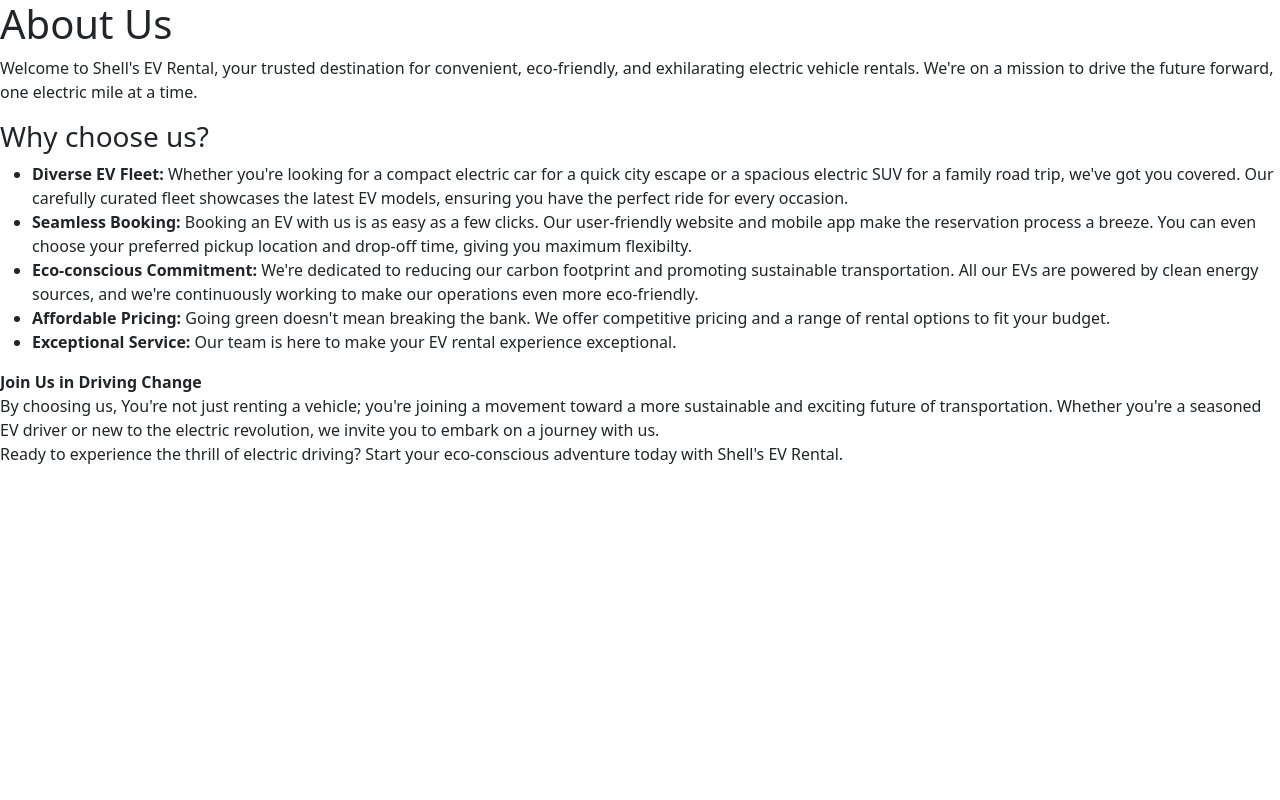
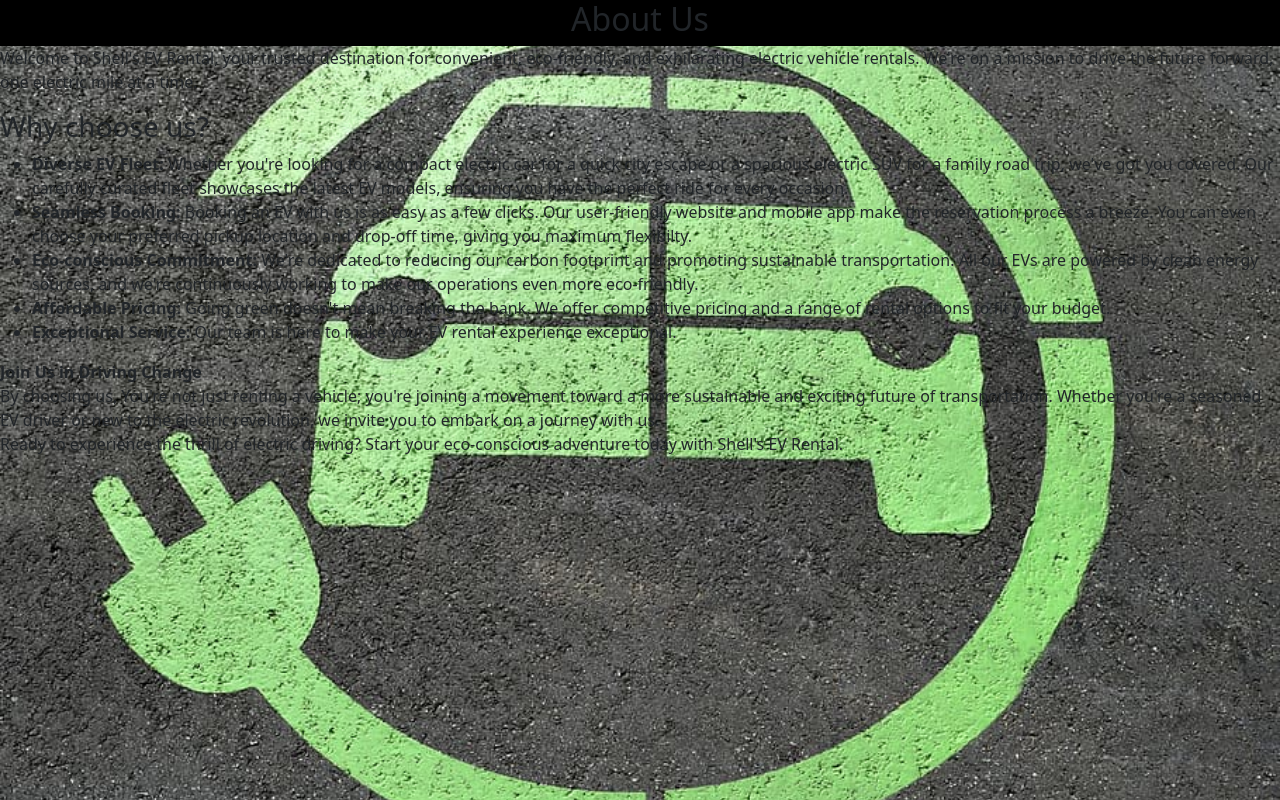
Before and after one commit to aditicodes-14/CASE_STUDY, a React (Create React App) app in the folder evrentals/: page /aboutus in a window 1280 px wide. Built offline with nearby package versions, Linux system fonts and the light colour scheme.

Commit message:
Added navbar and edited about us css

```diff
--- a/evrentals/src/aboutus.js
+++ b/evrentals/src/aboutus.js
@@ -1,10 +1,11 @@
 import React from "react";
+import './aboutuspage.css';
 
 
 function Aboutus(){
     return(
-        <div>
-            <div><h1>About Us</h1></div>
+        <div className="div1">
+            <div className="headerdiv"><div className='d-flex justify-content-center'><h2>About Us</h2></div></div>
         <div>
             <p>Welcome to Shell's EV Rental, your trusted destination for convenient, eco-friendly, and exhilarating electric vehicle rentals. We're on a mission to drive the future forward, one electric mile at a time.</p>
         </div>
```
Also changed, not shown: evrentals/src/car1.jpg (added).
